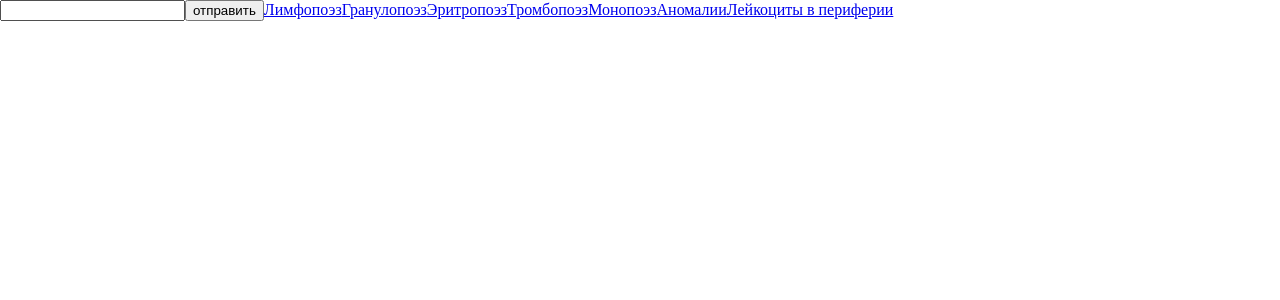
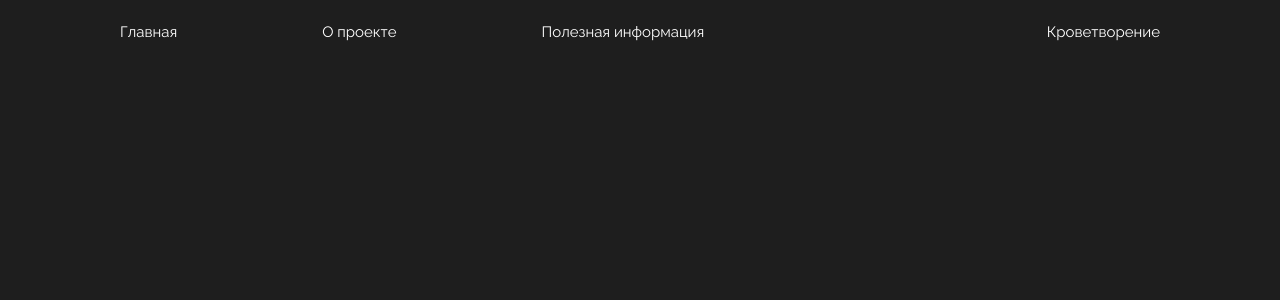
Before and after one commit to borshhevskijj/hematology-atlas, a React (Create React App) app in the folder view/: page / in a window 1280 px wide. Shown: the top 300 px of the page. Built offline with nearby package versions, Linux system fonts and the light colour scheme; no server answers.

Commit message:
navbar component is developed

```diff
--- a/view/src/App.css
+++ b/view/src/App.css
@@ -1 +1,25 @@
 @import url('../node_modules/reset-css/reset.css');
+
+    @import url('https://fonts.googleapis.com/css2?family=Cormorant+Garamond:wght@600&family=Raleway&display=swap');
+*{
+    text-decoration: none;
+    color: rgba(255, 255, 255, 1);
+    background-color: #1E1E1E;
+}
+
+.App{
+    padding: 0 120px;
+    font-size: 15px;
+    font-family: 'Raleway', sans-serif;
+
+}
+h1,h2{
+    font-size: 105px;
+    line-height: 127px;
+    font-family: 'Cormorant Garamond', serif;
+    text-transform: uppercase;
+}
+h2{
+    font-size: 75px;
+    line-height: 91px;
+}
--- a/view/src/App.tsx
+++ b/view/src/App.tsx
@@ -1,43 +1,17 @@
-import React,{useState} from 'react';
-import SearchPage from './searchComponent/SearchPage';
-import Accordion from './accordionComponent/Accordion';
-import { IBloodCell } from './displayBloodCells/DisplayBloodCells';
-import { Link } from 'react-router-dom';
-import  "./App.css";
+import React, { useState } from "react";
+import SearchPage from "./searchComponent/SearchPage";
+import Accordion from "./accordionComponent/Accordion";
+import { Link } from "react-router-dom";
+import "./App.css";
+import NavBar from "./navBarComponent/NavBar";
+
 function App() {
   return (
     <div className="App">
-        <SearchPage/>
-        <Link to={`hematopoiesis/lymphopoiesis`}>Лимфопоэз</Link>
-        <Link to={`hematopoiesis/granulopoiesis`}>Гранулопоэз</Link>
-        <Link to={`hematopoiesis/erythropoiesis`}>Эритропоэз</Link>
-        <Link to={`hematopoiesis/thrombopoiesis`}>Тромбопоэз</Link>
-        <Link to={`hematopoiesis/monopoesis`}>Монопоэз</Link>
-        <Link to={`hematopoiesis/anomalies`}>Аномалии</Link>
-        <Link to={`hematopoiesis/leukocytesInPeripheralBlood`}>Лейкоциты в периферии</Link>
-      </div>
+      <NavBar />
+      {/* <SearchPage /> */}
+    </div>
   );
 }
-// Отправка запросов на сервер и получение данных
-// const bloodCellsResponse = await fetch('/bloodcells');
-// const bloodCellsData = await bloodCellsResponse.json();
-
-// const bloodCellImagesResponse = await fetch('/bloodcellimages');
-// const bloodCellImagesData = await bloodCellImagesResponse.json();
-
-// // Объединение BloodCells и BloodCellImages
-// const fullBloodCells = bloodCellsData.map(bloodCell => {
-//   const images = bloodCellImagesData
-//     .filter(image => image.bloodCell_id === bloodCell.id)
-//     .map(image => image.image);
-
-//   return {
-//     ...bloodCell,
-//     images,
-//   };
-// });
-
-// // Использование полученных данных
-// console.log(fullBloodCells);
 
 export default App;
--- a/view/src/accordionComponent/Accordion.tsx
+++ b/view/src/accordionComponent/Accordion.tsx
@@ -31,7 +31,6 @@ const Accordion: React.FC<Props> = ({ data,isLoading,err}) => {
     if (err) {
         return  <div>{err}</div>
     }
-
     return (
       <>
       { data && Object.keys(data).length &&
--- /dev/null
+++ b/view/src/navBarComponent/NavBar.tsx
@@ -0,0 +1,58 @@
+import React, { useState } from "react";
+import { Link } from "react-router-dom";
+import cl from "./navBar.module.css";
+
+const NavBar = () => {
+  const [isOpen, setOpen] = useState(false);
+  const fn = () => {
+    setOpen(!isOpen);
+  };
+  return (
+    <header>
+      <nav>
+        <ul>
+          <div className={cl.navBarLeftPart}>
+            <li>
+              <a href="#main">Главная</a>
+            </li>
+            <li>
+              <a href="#about-project">О проекте</a>
+            </li>
+            <li>
+              <a href="#about-blood-cells">Полезная информация</a>
+            </li>
+          </div>
+
+          <li className={cl.navBarRightPart}>
+            <p onClick={() => fn()}>Кроветворение</p>
+            <ul className={`${cl.submenu} ${isOpen ? cl.open : ""}`}>
+              <li>
+                <Link to={`hematopoiesis/lymphopoiesis`}>Лимфопоэз</Link>
+              </li>
+              <li>
+                <Link to={`hematopoiesis/granulopoiesis`}>Гранулопоэз</Link>
+              </li>
+              <li>
+                <Link to={`hematopoiesis/erythropoiesis`}>Эритропоэз</Link>
+              </li>
+              <li>
+                <Link to={`hematopoiesis/thrombopoiesis`}>Тромбопоэз</Link>
+              </li>
+              <li>
+                <Link to={`hematopoiesis/monopoesis`}>Монопоэз</Link>
+              </li>
+              <li>
+                <Link to={`hematopoiesis/anomalies`}>Аномалии</Link>
+              </li>
+              <li>
+                <Link to={`hematopoiesis/leukocytesInPeripheralBlood`}>Лейкоциты в периферии</Link>
+              </li>
+            </ul>
+          </li>
+        </ul>
+      </nav>
+    </header>
+  );
+};
+
+export default NavBar;
--- /dev/null
+++ b/view/src/navBarComponent/navBar.module.css
@@ -0,0 +1,35 @@
+header{
+  padding: 25px 0;
+}
+nav ul {
+  display: flex;
+  justify-content: space-between;
+}
+.navBarLeftPart{
+    display: flex;
+}
+.navBarLeftPart li:not(:last-child){
+  margin-right: 145px;
+}
+
+.navBarRightPart p {
+  cursor: pointer;
+  position: relative;
+  z-index: 2;
+}
+
+.submenu {
+  display: block;
+  position: absolute;
+  z-index: 1;
+  top: -400px;
+  transition: all .4s cubic-bezier(0.165, 0.84, 0.44, 1);
+    /* background-color: #f12d2d; */
+  }
+  .submenu li{
+    padding: 16px 0;
+  }
+
+ .submenu.open{
+    transform: translateY(450px);
+  }
--- a/view/src/searchComponent/SearchPage.tsx
+++ b/view/src/searchComponent/SearchPage.tsx
@@ -1,5 +1,4 @@
 import React,{useState,useEffect} from 'react';
-import { DisplayBloodCells } from '../displayBloodCells/DisplayBloodCells';
 import {Input} from './Input';
 import {IBloodCell} from '../HematopoiesisComponent/HematopoiesisType'
 import Accordion from '../accordionComponent/Accordion'
```
Also changed, not shown: view/src/displayBloodCells/DisplayBloodCells.tsx (deleted, +0 -42 lines).
